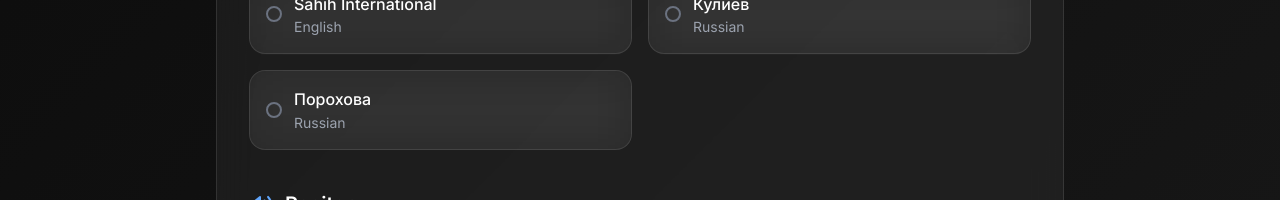
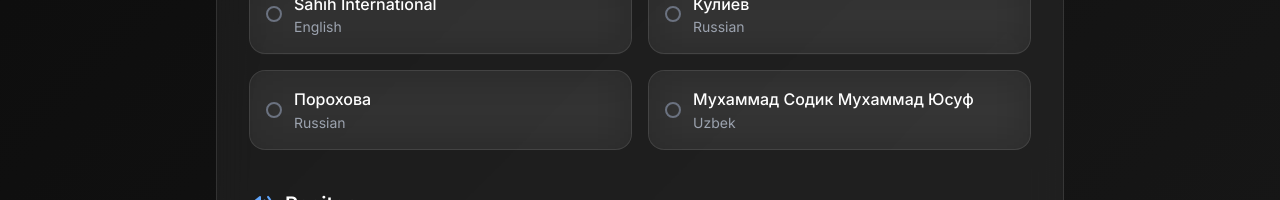
Before and after one commit to abubakrmuminov/alquran2, a React (Vite) app: page / in a window 1280 px wide. Both pictures are taken after a click on the button 1227 px from the left and 33 px from the top of the page. Shown: the part 366-566 px from the top of the page. Built offline with nearby package versions, Linux system fonts and the light colour scheme; no server answers.

Commit message:
Update Settings.tsx

```diff
--- a/src/components/Settings.tsx
+++ b/src/components/Settings.tsx
@@ -22,6 +22,7 @@ export const Settings: React.FC<SettingsProps> = ({ settings, onSettingsChange }
     { id: 'en.sahih', name: 'Sahih International', language: 'English' },
     { id: 'ru.kuliev', name: 'Кулиев', language: 'Russian' },
     { id: 'ru.porokhova', name: 'Порохова', language: 'Russian' },
+ { id: 'uz.sodik', name: 'Мухаммад Содик Мухаммад Юсуф', language: 'Uzbek' },
   ];
 
   const reciters = [
```
